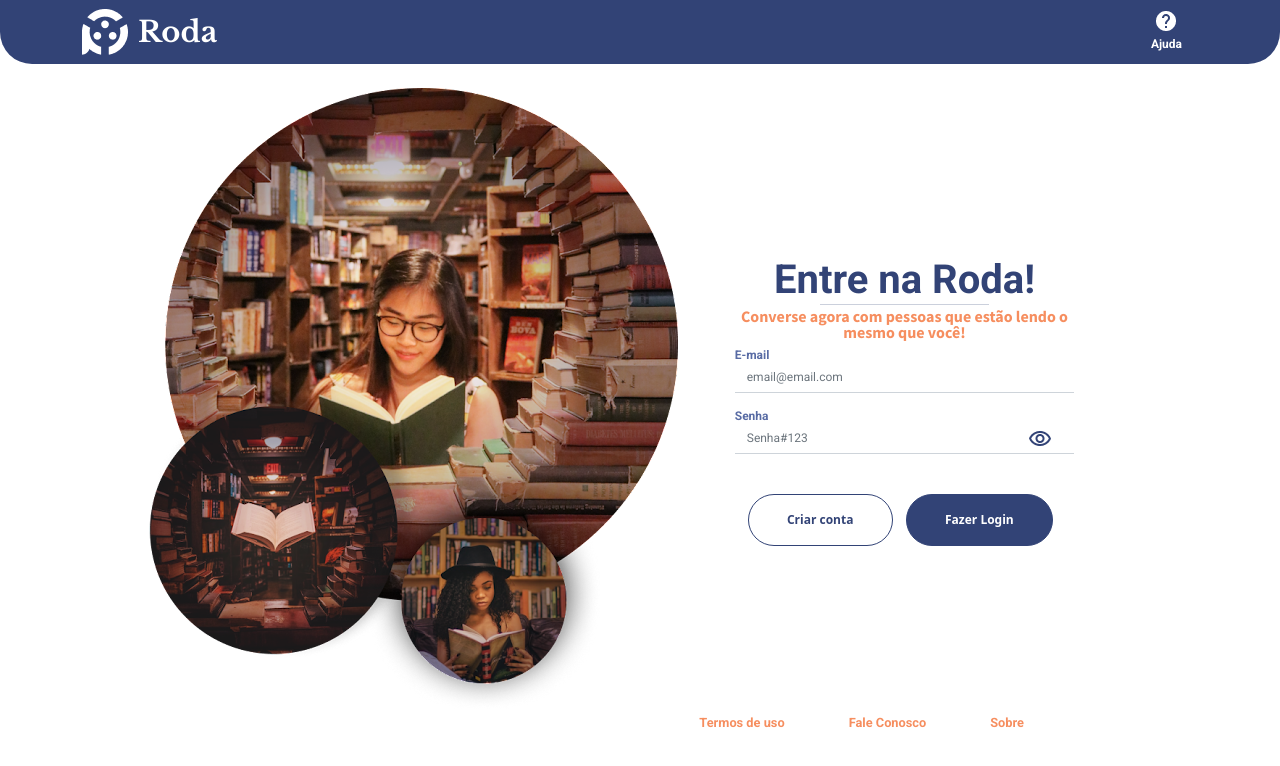
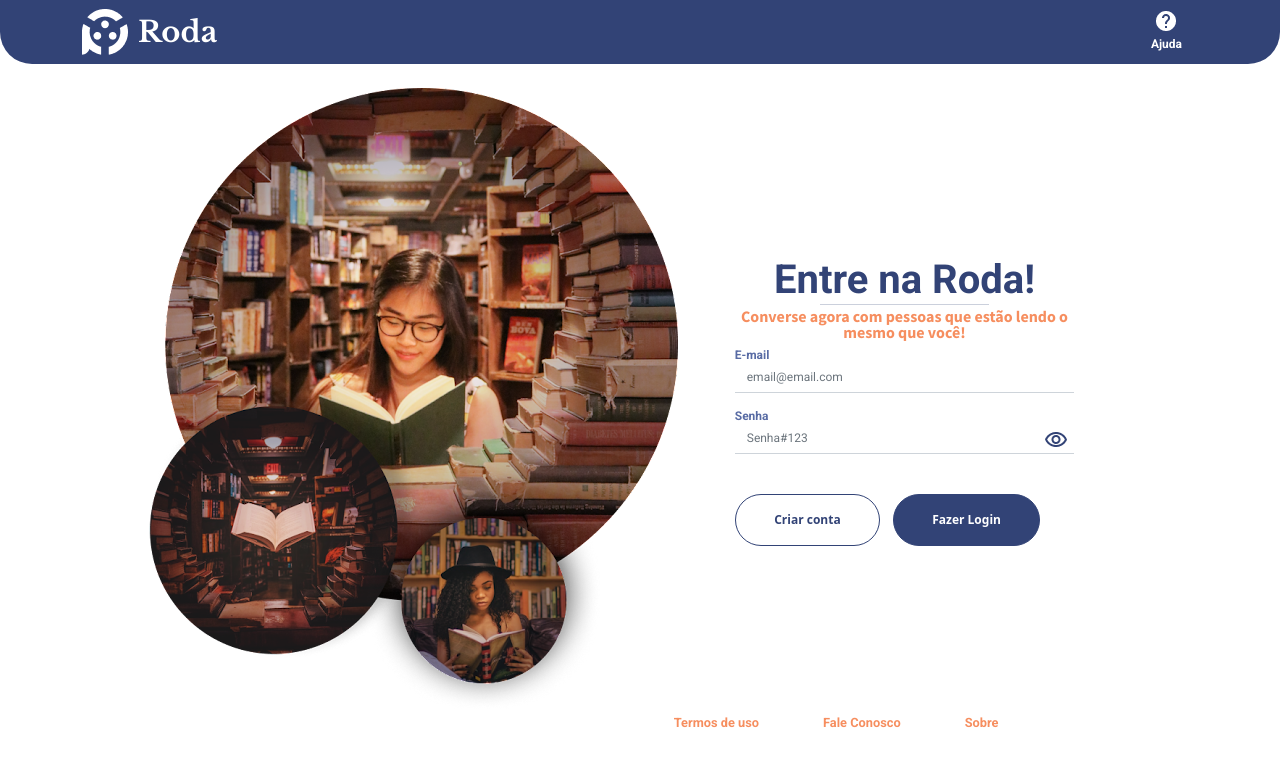
Before and after one commit to dreialcantara/Roda-Front, a React (Create React App) app: page / in a window 1280 px wide. Shown: the top 766 px of the page. Built offline with nearby package versions, Linux system fonts and the light colour scheme.

Commit message:
ajustestela

```diff
--- a/src/components/CardPost/index.css
+++ b/src/components/CardPost/index.css
@@ -15,6 +15,9 @@
     top: 30px;
 }
 
+.imgpost{
+    width: 150%
+}
 .cardposts {
     border: 1px solid #D9D9D9 !important
 }
--- a/src/components/CardPost/index.tsx
+++ b/src/components/CardPost/index.tsx
@@ -41,8 +41,8 @@ export function CardPost() {
               a história
             </h3>
           </div>
-          <div className="mb-5">
-            <img className="img-fluid" src={imgpost} alt="" />
+          <div className="d-flex align-items-center mb-5">
+            <img className="imgpost img-fluid align-self-center" src={imgpost} alt="" />
           </div>
           <div>
             <p>
--- a/src/components/FormCadastro/index.css
+++ b/src/components/FormCadastro/index.css
@@ -103,19 +103,9 @@ hr {
     }
 } */
 
-.passeye {
-    margin-top: 1.7%;
-    margin-left: 23%;
-    position: absolute;
-    cursor: pointer;
-}
 
-@media (max-width: 1200px) {
-    .passeye {
-        margin-left: 60vw;
-        margin-top: 3vh;
-    }
-}
+
+
 
 .form-label {
     text-align: left !important;
@@ -151,8 +141,3 @@ hr {
     font-family: "Source Sans Pro";
     color: #F68E5F;
 }
-
-.botaocontainer {
-    margin-top: 5vh;
-
-}
--- a/src/components/FormLogin/index.css
+++ b/src/components/FormLogin/index.css
@@ -104,16 +104,16 @@ hr {
 }  */
 
 .passeye {
-    margin-top: 1.7%;
-    margin-left: 23%;
+    margin-top: 23px;
+    margin-left: 310px;
     position: absolute;
     cursor: pointer;
 }
 
-@media (max-width: 1200px) {
+@media (max-width: 539px) {
     .passeye {
         margin-left: 60vw;
-        margin-top: 3vh;
+        margin-top: 22px;
     }
 }
 
@@ -152,9 +152,8 @@ hr {
     color: #F68E5F;
 }
 
-.botaocontainer {
-    margin-top: 5vh;
-    margin-left: 1vw;
+.botaocontainer{
+    margin-top: 40px;
 }
 
 @media (max-width: 550px) {
@@ -171,3 +170,9 @@ hr {
         margin-left: 0vw;
     }
 }
+
+.formlogin   {
+
+    left: 40px !important;
+
+}
--- a/src/components/FormLogin/index.tsx
+++ b/src/components/FormLogin/index.tsx
@@ -96,7 +96,7 @@ function FormLogin() {
       />
 
       <div className="containerform d-flex align-items-center justify-content-center">
-        <Form className="w-75" onSubmit={login}>
+        <Form className="formlogin w-75 " onSubmit={login}>
           <div className="containercadastro">
             <h1>Entre na Roda!</h1>
             <hr className="w-50"></hr>
--- a/src/pages/cadastro/index.css
+++ b/src/pages/cadastro/index.css
@@ -31,8 +31,5 @@ a {
         display: none;
     }
 
-    .passeye {
-        display: none;
-    }
 
 }
--- a/src/pages/login/index.css
+++ b/src/pages/login/index.css
@@ -1,7 +1,7 @@
 ul {
     list-style: none !important;
     display: flex;
-    margin-right: 15vw !important;
+    margin-right: 17vw !important;
     margin-top: 0vh !important;
     display: flex;
     justify-content: start;
@@ -29,9 +29,7 @@ a {
         display: none;
     }
 
-    .passeye {
-        display: none;
-    }
+
 
     .imglogin {
         width: 50%;
```
